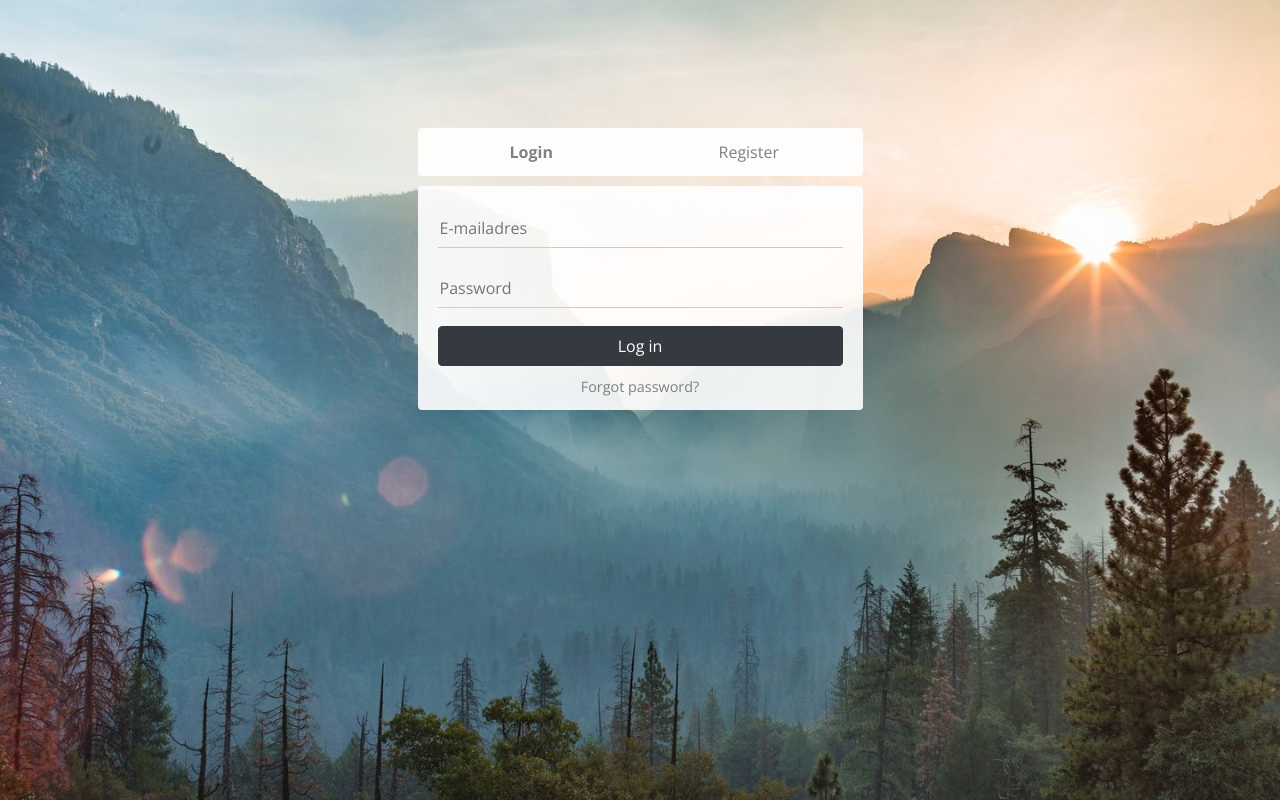
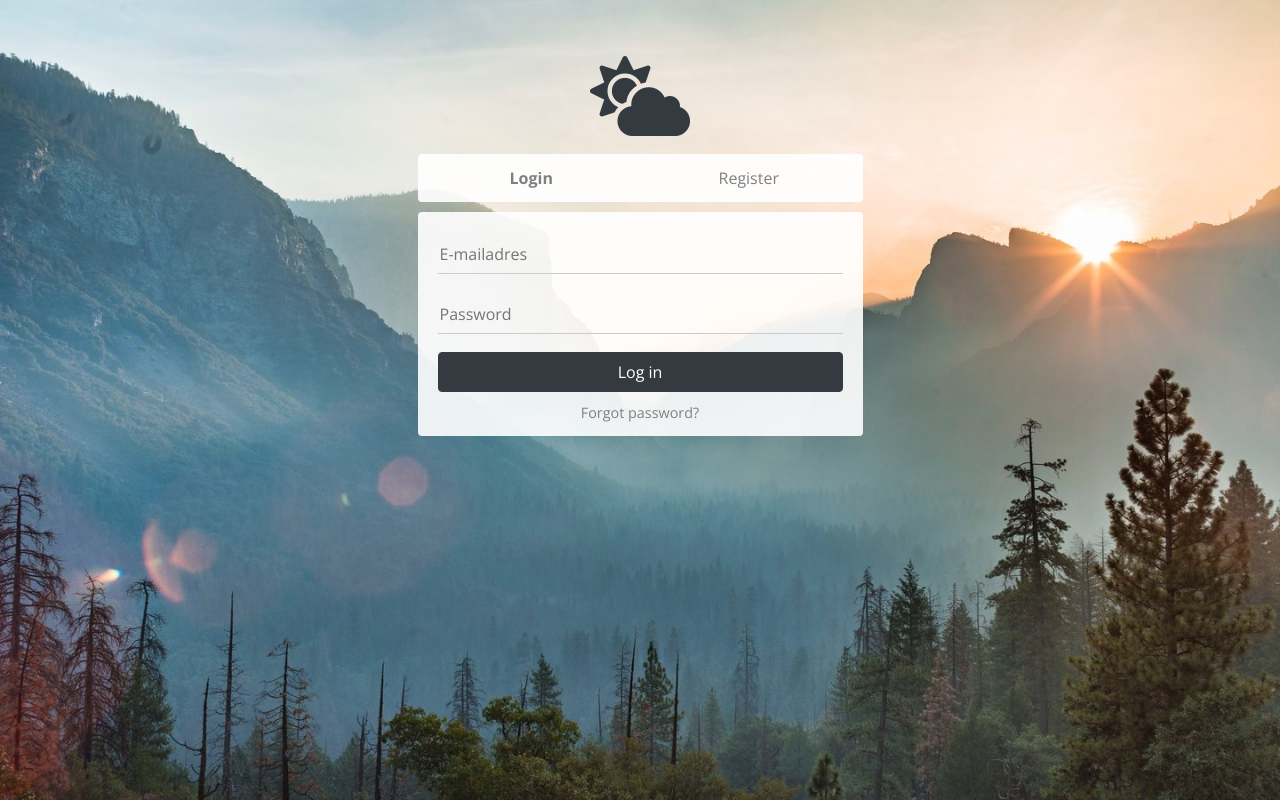
Before and after one commit to CarbonvanE/solar, a Django app: page /login in a window 1280 px wide. Run offline with Django 3.2, Linux system fonts and the light colour scheme; style sheets or scripts are compiled from the project's sources; parts of the project's set-up code (start-up, migrations or seed data) failed here and were passed over; some libraries are stand-ins or nearby versions.

Commit message:
feat: Added a sun icon to the login page

```diff
--- a/app/static/app/stylesheets/sass/login.scss
+++ b/app/static/app/stylesheets/sass/login.scss
@@ -3,10 +3,22 @@
     margin: 0;
     border-radius: 0;
 
+
+    .top-login {
+        height: 80px;
+        margin-bottom: 10px;
+        padding: 0;
+        display: flex;
+        justify-content: center;
+        align-items: flex-end;
+
+
         .alert {
+            width: 100%;
             background: inherit;
             box-shadow: inset 0 0 0 200px rgba(255,0,0,0.2);
             border: none;
+            margin-bottom: 0;
 
             animation-name: fade;
             animation-delay: 4s;
@@ -22,6 +34,12 @@
                 }
             }
         }
+
+        .fa-cloud-sun {
+            color: rgb(51, 58, 64);
+        }
+    }
+
 
     .toggle-links {
         margin-bottom: 10px;
--- a/app/templates/app/login.html
+++ b/app/templates/app/login.html
@@ -32,15 +32,15 @@
             </div> -->
             <div class="row justify-content-md-center">
                 <div class="col-md-5">
+                    <div class="top-login">
                         {% if message %}
                             <div class="alert alert-danger text-center" role="alert">
                                 {{ message }}
                             </div>
                         {% else %}
-                        <div class="alert" style="visibility:hidden;">
-                            None.
+                            <h1><i class="fas fa-cloud-sun fa-2x"></i></h1>
+                        {% endif %}
                     </div>
-                    {% endif %}
                     <div class="card toggle-links">
                         <div class="card-header">
                             <div class="row">
```
Lines whose indentation alone changed are shown as unchanged.
